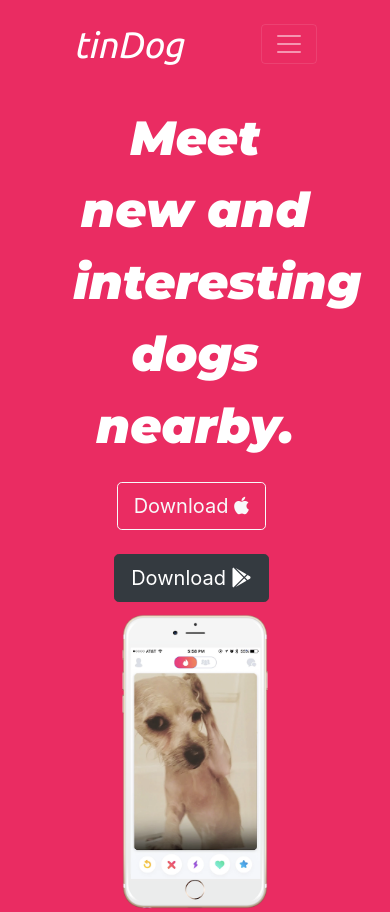
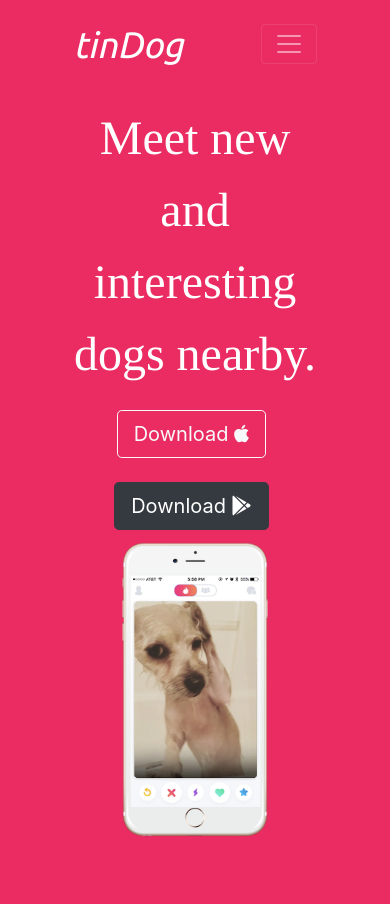
Before and after one commit to himanshyouyadav/Tin-Dog, a plain HTML site: page index.html in a window 390 px wide. Shown: the top 912 px of the page. Drawn offline with nearby package versions, Linux system fonts and the light colour scheme; files whose address does not match are found by name; a web font is replaced by a local one.

Commit message:
Update styles.css

```diff
--- a/styles.css
+++ b/styles.css
@@ -172,6 +172,6 @@ h2 {
 
   h1{
     font-size: 3rem;
-    font-family: 'Montserrat', sans-serif;
+    font-family: "times";
   }
 }
```
